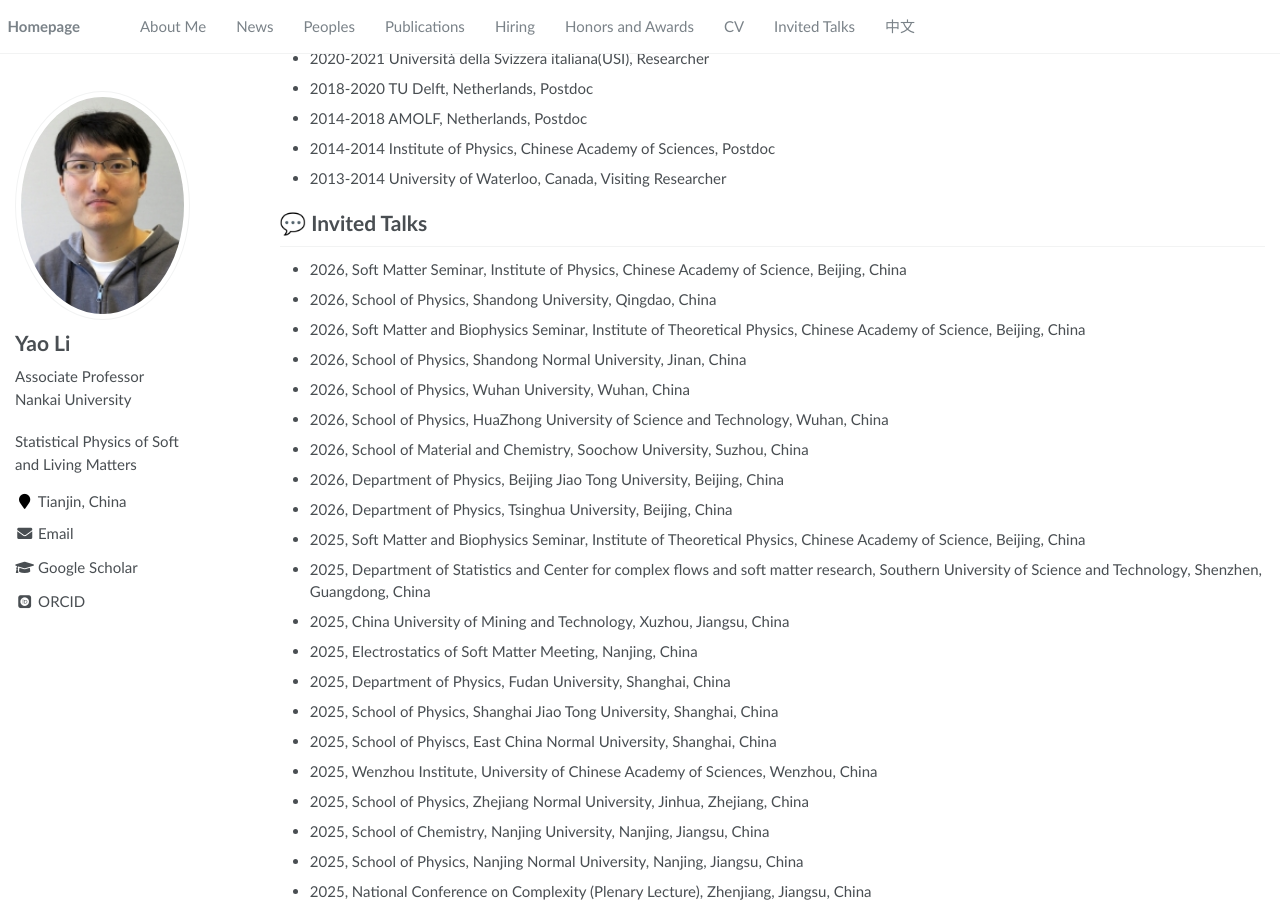
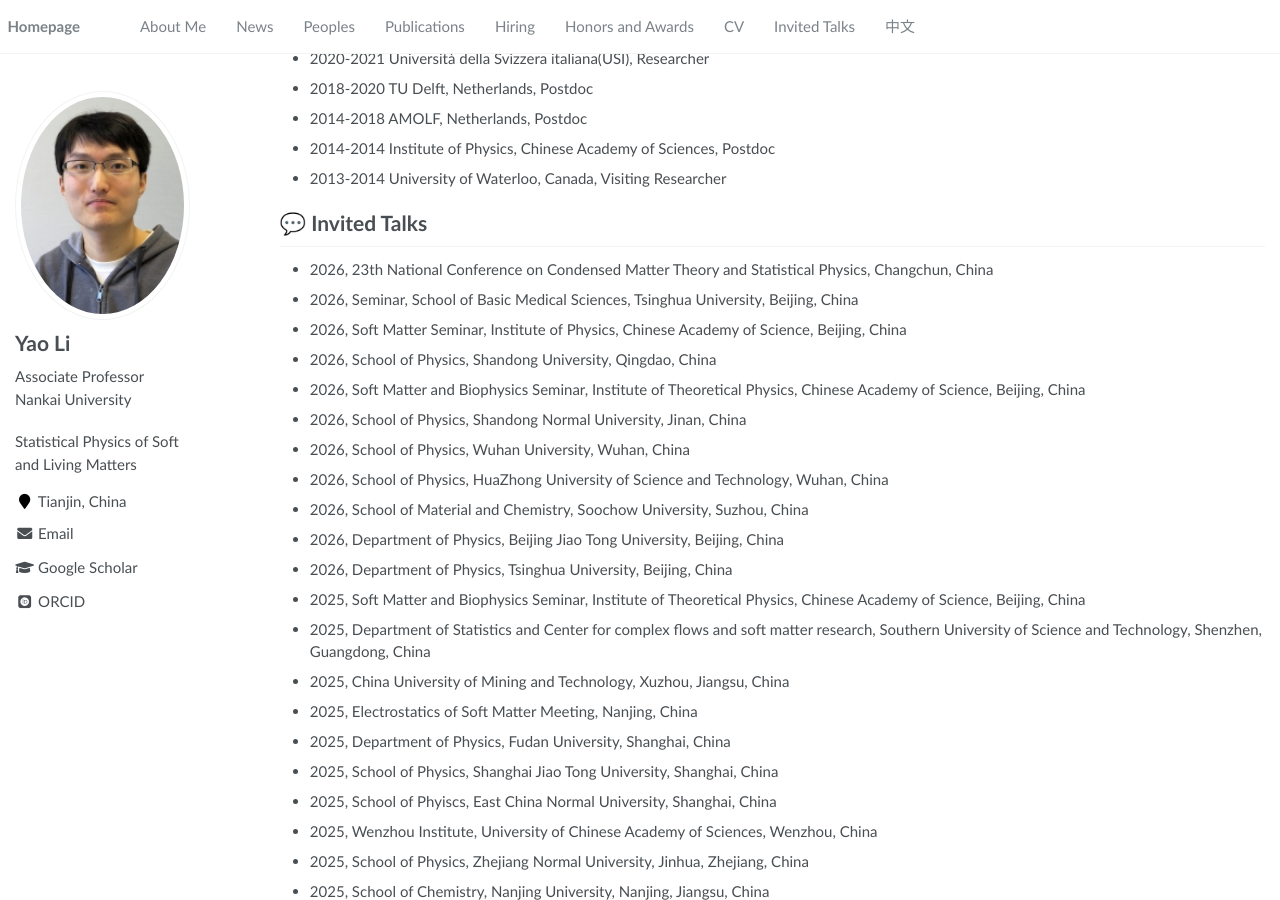
Before and after one commit to lliyao/lliyao.github.io, a Jekyll site: the page built from _pages/about.md, in a window 1280 px wide and 900 px high, scrolled down 3994 px. Built offline with Jekyll 4.4.1, drawn with Linux system fonts in a browser that asks for light colours; some web fonts are replaced.

Commit message:
Update about.md

```diff
--- a/_pages/about.md
+++ b/_pages/about.md
@@ -150,6 +150,8 @@ Applications will be reviewed on a rolling basis until the positions are filled.
 - 2013-2014 University of Waterloo, Canada, Visiting Researcher
 
 # 💬 Invited Talks
+- 2026, 23th National Conference on Condensed Matter Theory and Statistical Physics, Changchun, China
+- 2026, Seminar, School of Basic Medical Sciences, Tsinghua University, Beijing, China
 - 2026, Soft Matter Seminar, Institute of Physics, Chinese Academy of Science, Beijing, China
 - 2026, School of Physics, Shandong University, Qingdao, China
 - 2026, Soft Matter and Biophysics Seminar, Institute of Theoretical Physics, Chinese Academy of Science, Beijing, China
```
